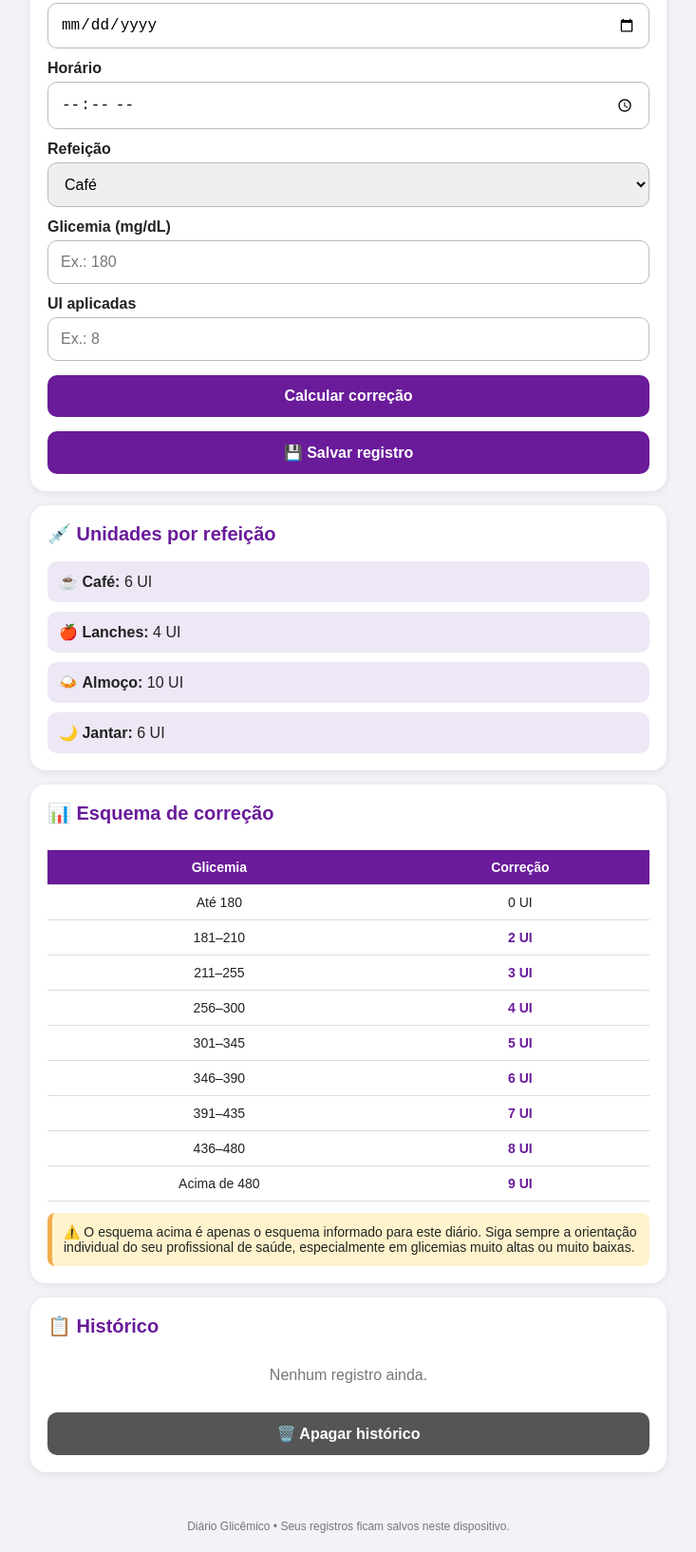
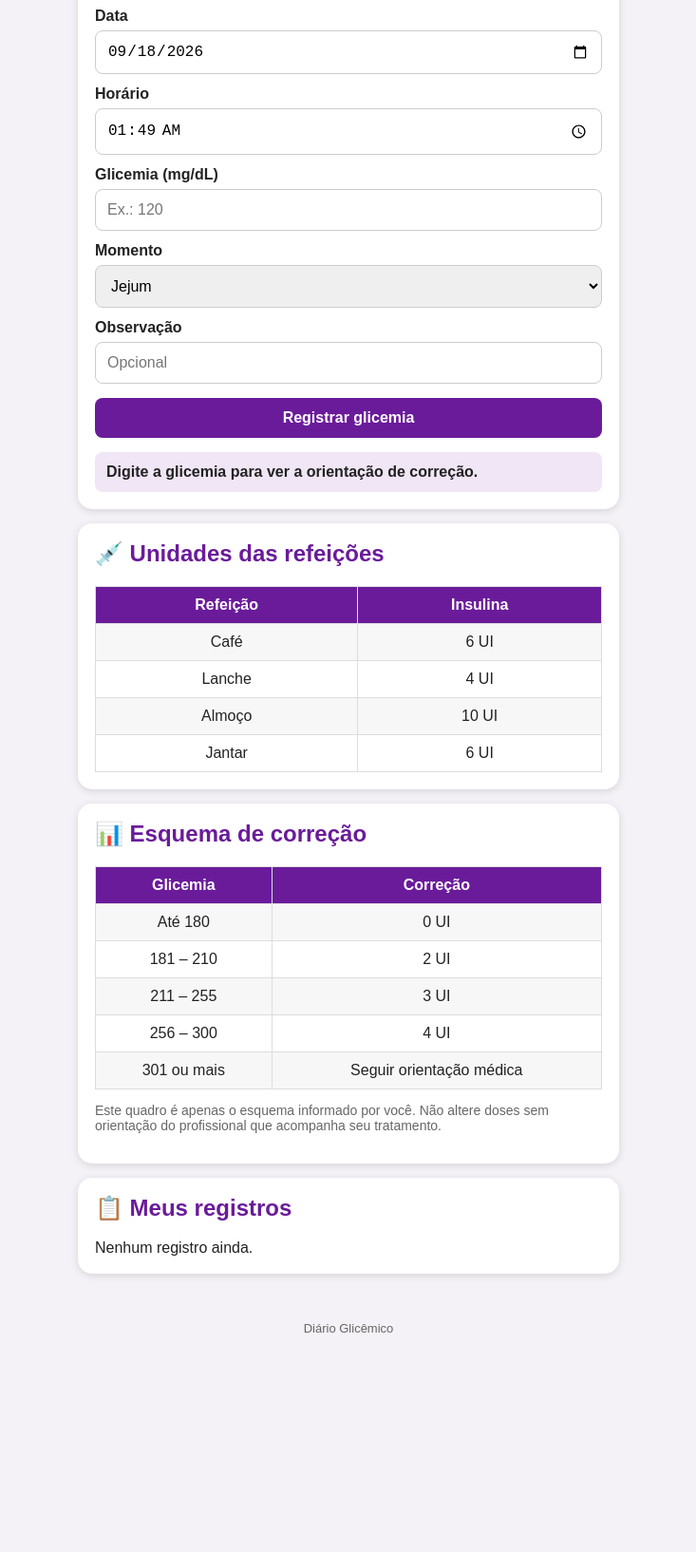
Before and after one commit to elenirjesus19-sudo/Di-rio-glic-mico-, a plain HTML site: page index.html in a window 1280 px wide. Shown: the part 192-1826 px from the top of the page at 95% size, without its empty margins (273-1006 px from the left). After the commit the page ends 1618 px from the top, so only its background shows below. Drawn offline with Linux system fonts and the light colour scheme.

Commit message:
Update index.html

```diff
--- a/index.html
+++ b/index.html
@@ -4,6 +4,7 @@
 <meta charset="UTF-8">
 <meta name="viewport" content="width=device-width, initial-scale=1.0">
 <meta name="theme-color" content="#6a1b9a">
+
 <title>Diário Glicêmico</title>
 
 <style>
@@ -21,92 +22,70 @@ body {
 header {
   background: #6a1b9a;
   color: white;
-  padding: 22px 16px;
+  padding: 20px;
   text-align: center;
 }
 
 header h1 {
   margin: 0;
-  font-size: 26px;
-}
-
-header p {
-  margin: 7px 0 0;
-  font-size: 14px;
+  font-size: 25px;
 }
 
 .container {
-  max-width: 700px;
+  max-width: 600px;
   margin: auto;
   padding: 15px;
 }
 
 .card {
   background: white;
-  border-radius: 16px;
+  border-radius: 15px;
   padding: 18px;
   margin-bottom: 15px;
-  box-shadow: 0 2px 8px rgba(0,0,0,0.08);
+  box-shadow: 0 2px 8px rgba(0,0,0,0.12);
 }
 
 h2 {
   color: #6a1b9a;
   margin-top: 0;
-  font-size: 20px;
 }
 
 label {
   display: block;
   font-weight: bold;
   margin-top: 12px;
-  margin-bottom: 5px;
 }
 
-input, select, button {
+input,
+select,
+button {
   width: 100%;
-  padding: 13px;
-  border-radius: 10px;
-  border: 1px solid #bbb;
+  padding: 12px;
+  margin-top: 6px;
+  border-radius: 8px;
+  border: 1px solid #ccc;
   font-size: 16px;
 }
 
 button {
-  border: none;
   background: #6a1b9a;
   color: white;
+  border: none;
   font-weight: bold;
+  cursor: pointer;
   margin-top: 15px;
-  cursor: pointer;
 }
 
 button:hover {
-  opacity: 0.9;
-}
-
-button.excluir {
-  background: #c62828;
-  margin-top: 8px;
+  background: #4a126d;
 }
 
 .resultado {
-  background: #f3e5f5;
-  border-radius: 12px;
-  padding: 15px;
   margin-top: 15px;
-  font-size: 17px;
-}
-
-.alerta {
-  background: #fff3cd;
-  border-left: 5px solid #f0ad4e;
   padding: 12px;
   border-radius: 8px;
-  margin-top: 12px;
-  font-size: 14px;
-}
-
-.tabela {
-  overflow-x: auto;
+  background: #f0e6f5;
+  font-weight: bold;
 }
 
 table {
@@ -115,11 +94,11 @@ table {
   margin-top: 10px;
 }
 
-th, td {
-  border-bottom: 1px solid #ddd;
-  padding: 10px 6px;
+th,
+td {
+  border: 1px solid #ddd;
+  padding: 10px;
   text-align: center;
-  font-size: 14px;
 }
 
 th {
@@ -127,34 +106,35 @@ th {
   color: white;
 }
 
-.dose {
-  font-weight: bold;
-  color: #6a1b9a;
+tr:nth-child(even) {
+  background: #f7f7f7;
 }
 
-.vazio {
-  text-align: center;
-  color: #777;
-  padding: 15px;
+.registro {
+  border-left: 5px solid #6a1b9a;
+  padding: 10px;
+  margin-top: 10px;
+  background: #fafafa;
+  border-radius: 5px;
+}
+
+.excluir {
+  background: #c62828;
+  margin-top: 8px;
+  padding: 8px;
+  font-size: 14px;
 }
 
 .pequeno {
-  font-size: 13px;
+  font-size: 14px;
   color: #666;
-}
-
-.resumo {
-  background: #ede7f6;
-  padding: 12px;
-  border-radius: 10px;
-  margin-top: 10px;
 }
 
 footer {
   text-align: center;
   padding: 20px;
-  color: #777;
-  font-size: 12px;
+  color: #666;
+  font-size: 13px;
 }
 </style>
 </head>
@@ -163,182 +143,131 @@ footer {
 
 <header>
   <h1>🩸 Diário Glicêmico</h1>
-  <p>Registro de glicemia e unidades de insulina</p>
+  <p>Controle diário da glicemia</p>
 </header>
 
 <div class="container">
 
   <div class="card">
-    <h2>📝 Registrar glicemia</h2>
+    <h2>➕ Registrar glicemia</h2>
 
-    <label for="data">Data</label>
+    <label>Data</label>
     <input type="date" id="data">
 
-    <label for="hora">Horário</label>
+    <label>Horário</label>
     <input type="time" id="hora">
 
-    <label for="refeicao">Refeição</label>
-    <select id="refeicao">
-      <option value="Café">Café</option>
+    <label>Glicemia (mg/dL)</label>
+    <input type="number" id="glicemia" placeholder="Ex.: 120">
+
+    <label>Momento</label>
+    <select id="momento">
+      <option value="Jejum">Jejum</option>
+      <option value="Café da manhã">Café da manhã</option>
       <option value="Lanche">Lanche</option>
       <option value="Almoço">Almoço</option>
+      <option value="Lanche da tarde">Lanche da tarde</option>
       <option value="Jantar">Jantar</option>
+      <option value="Antes de dormir">Antes de dormir</option>
       <option value="Outro">Outro</option>
     </select>
 
-    <label for="glicemia">Glicemia (mg/dL)</label>
-    <input
-      type="number"
-      id="glicemia"
-      placeholder="Ex.: 180"
-      min="1"
-      max="1000"
-    >
+    <label>Observação</label>
+    <input type="text" id="observacao" placeholder="Opcional">
 
-    <label for="insulina">UI aplicadas</label>
-    <input
-      type="number"
-      id="insulina"
-      placeholder="Ex.: 8"
-      min="0"
-      step="1"
-    >
+    <button onclick="registrar()">Registrar glicemia</button>
 
-    <button onclick="calcular()">
-      Calcular correção
-    </button>
-
-    <div id="resultado"></div>
-
-    <button onclick="salvar()">
-      💾 Salvar registro
-    </button>
+    <div class="resultado" id="resultado">
+      Digite a glicemia para ver a orientação de correção.
+    </div>
   </div>
 
 
   <div class="card">
-    <h2>💉 Unidades por refeição</h2>
+    <h2>💉 Unidades das refeições</h2>
 
-    <div class="resumo">
-      ☕ <strong>Café:</strong> 6 UI
-    </div>
-
-    <div class="resumo">
-      🍎 <strong>Lanches:</strong> 4 UI
-    </div>
-
-    <div class="resumo">
-      🍛 <strong>Almoço:</strong> 10 UI
-    </div>
-
-    <div class="resumo">
-      🌙 <strong>Jantar:</strong> 6 UI
-    </div>
+    <table>
+      <tr>
+        <th>Refeição</th>
+        <th>Insulina</th>
+      </tr>
+      <tr>
+        <td>Café</td>
+        <td>6 UI</td>
+      </tr>
+      <tr>
+        <td>Lanche</td>
+        <td>4 UI</td>
+      </tr>
+      <tr>
+        <td>Almoço</td>
+        <td>10 UI</td>
+      </tr>
+      <tr>
+        <td>Jantar</td>
+        <td>6 UI</td>
+      </tr>
+    </table>
   </div>
 
 
   <div class="card">
     <h2>📊 Esquema de correção</h2>
 
-    <div class="tabela">
     <table>
-        <thead>
       <tr>
         <th>Glicemia</th>
         <th>Correção</th>
       </tr>
-        </thead>
-
-        <tbody>
       <tr>
         <td>Até 180</td>
         <td>0 UI</td>
       </tr>
+      <tr>
+        <td>181 – 210</td>
+        <td>2 UI</td>
+      </tr>
+      <tr>
+        <td>211 – 255</td>
+        <td>3 UI</td>
+      </tr>
+      <tr>
+        <td>256 – 300</td>
+        <td>4 UI</td>
+      </tr>
+      <tr>
+        <td>301 ou mais</td>
+        <td>Seguir orientação médica</td>
+      </tr>
+    </table>
 
-          <tr>
-            <td>181–210</td>
-            <td class="dose">2 UI</td>
-          </tr>
-
-          <tr>
-            <td>211–255</td>
-            <td class="dose">3 UI</td>
-          </tr>
-
-          <tr>
-            <td>256–300</td>
-            <td class="dose">4 UI</td>
-          </tr>
-
-          <tr>
-            <td>301–345</td>
-            <td class="dose">5 UI</td>
-          </tr>
-
-          <tr>
-            <td>346–390</td>
-            <td class="dose">6 UI</td>
-          </tr>
-
-          <tr>
-            <td>391–435</td>
-            <td class="dose">7 UI</td>
-          </tr>
-
-          <tr>
-            <td>436–480</td>
-            <td class="dose">8 UI</td>
-          </tr>
-
-          <tr>
-            <td>Acima de 480</td>
-            <td class="dose">9 UI</td>
-          </tr>
-        </tbody>
-      </table>
-    </div>
-
-    <div class="alerta">
-      ⚠️ O esquema acima é apenas o esquema informado para este diário.
-      Siga sempre a orientação individual do seu profissional de saúde,
-      especialmente em glicemias muito altas ou muito baixas.
-    </div>
+    <p class="pequeno">
+      Este quadro é apenas o esquema informado por você.
+      Não altere doses sem orientação do profissional que acompanha seu tratamento.
+    </p>
   </div>
 
 
   <div class="card">
-    <h2>📋 Histórico</h2>
+    <h2>📋 Meus registros</h2>
 
-    <div id="historico">
-      <div class="vazio">
+    <div id="lista">
       Nenhum registro ainda.
     </div>
-    </div>
-
-    <button
-      onclick="apagarTudo()"
-      style="background:#555;"
-    >
-      🗑️ Apagar histórico
-    </button>
   </div>
 
 </div>
 
 <footer>
-  Diário Glicêmico • Seus registros ficam salvos neste dispositivo.
+  Diário Glicêmico
 </footer>
 
 
 <script>
 
-let registros = JSON.parse(
-  localStorage.getItem("diarioGlicemico") || "[]"
-);
+let registros = JSON.parse(localStorage.getItem("registrosGlicemia")) || [];
 
-
-// Coloca data e hora atuais
-function preencherDataHora() {
+function definirDataHora() {
 
   const agora = new Date();
 
@@ -357,246 +286,157 @@ function preencherDataHora() {
 }
 
 
-// Calcula a correção
-function calcularCorrecao(glicemia) {
+function verificarCorrecao() {
 
-  if (glicemia <= 180) return 0;
-  if (glicemia <= 210) return 2;
-  if (glicemia <= 255) return 3;
-  if (glicemia <= 300) return 4;
-  if (glicemia <= 345) return 5;
-  if (glicemia <= 390) return 6;
-  if (glicemia <= 435) return 7;
-  if (glicemia <= 480) return 8;
+  const valor = Number(document.getElementById("glicemia").value);
 
-  return 9;
+  const resultado = document.getElementById("resultado");
+
+  if (!valor) {
+    resultado.innerHTML =
+      "Digite a glicemia para ver a orientação de correção.";
+    return;
+  }
+
+  if (valor <= 180) {
+
+    resultado.innerHTML =
+      "Glicemia até 180 mg/dL — correção: 0 UI.";
+
+  } else if (valor <= 210) {
+
+    resultado.innerHTML =
+      "Glicemia de 181 a 210 mg/dL — correção informada: 2 UI.";
+
+  } else if (valor <= 255) {
+
+    resultado.innerHTML =
+      "Glicemia de 211 a 255 mg/dL — correção informada: 3 UI.";
+
+  } else if (valor <= 300) {
+
+    resultado.innerHTML =
+      "Glicemia de 256 a 300 mg/dL — correção informada: 4 UI.";
+
+  } else {
+
+    resultado.innerHTML =
+      "Glicemia acima de 300 mg/dL — seguir a orientação médica.";
+
+  }
 }
 
 
-// Dose da refeição
-function doseRefeicao(refeicao) {
-
-  if (refeicao === "Café") return 6;
-  if (refeicao === "Lanche") return 4;
-  if (refeicao === "Almoço") return 10;
-  if (refeicao === "Jantar") return 6;
-
-  return 0;
-}
+document.getElementById("glicemia").addEventListener(
+  "input",
+  verificarCorrecao
+);
 
 
-// Calcular e mostrar
-function calcular() {
+function registrar() {
 
-  const glicemia =
-    Number(document.getElementById("glicemia").value);
+  const data = document.getElementById("data").value;
+  const hora = document.getElementById("hora").value;
+  const glicemia = document.getElementById("glicemia").value;
+  const momento = document.getElementById("momento").value;
+  const observacao = document.getElementById("observacao").value;
 
-  const refeicao =
-    document.getElementById("refeicao").value;
+  if (!data || !hora || !glicemia) {
 
-  const resultado =
-    document.getElementById("resultado");
-
-  if (!glicemia) {
-
-    resultado.innerHTML = `
-      <div class="alerta">
-        Informe a glicemia primeiro.
-      </div>
-    `;
+    alert("Preencha a data, o horário e a glicemia.");
 
     return;
   }
 
-  const refeicaoUI = doseRefeicao(refeicao);
-  const correcaoUI = calcularCorrecao(glicemia);
-  const total = refeicaoUI + correcaoUI;
+  const registro = {
 
-  resultado.innerHTML = `
-    <div class="resultado">
+    data: data,
+    hora: hora,
+    glicemia: glicemia,
+    momento: momento,
+    observacao: observacao
 
-      <strong>Glicemia:</strong>
-      ${glicemia} mg/dL<br><br>
+  };
 
-      <strong>Dose da refeição:</strong>
-      ${refeicaoUI} UI<br><br>
+  registros.push(registro);
 
-      <strong>Correção:</strong>
-      ${correcaoUI} UI<br><br>
+  localStorage.setItem(
+    "registrosGlicemia",
+    JSON.stringify(registros)
+  );
 
-      <strong>Total indicado pelo esquema:</strong>
-      <span class="dose">${total} UI</span>
+  mostrarRegistros();
 
-    </div>
-  `;
+  document.getElementById("glicemia").value = "";
+  document.getElementById("observacao").value = "";
 
-  document.getElementById("insulina").value = total;
+  document.getElementById("resultado").innerHTML =
+    "Registro salvo com sucesso! ✅";
 }
 
 
-// Salvar
-function salvar() {
+function mostrarRegistros() {
 
-  const data =
-    document.getElementById("data").value;
+  const lista = document.getElementById("lista");
 
-  const hora =
-    document.getElementById("hora").value;
+  if (registros.length === 0) {
 
-  const refeicao =
-    document.getElementById("refeicao").value;
-
-  const glicemia =
-    Number(document.getElementById("glicemia").value);
-
-  const insulina =
-    Number(document.getElementById("insulina").value);
-
-  if (!data || !hora || !glicemia) {
-
-    alert("Preencha data, horário e glicemia.");
+    lista.innerHTML = "Nenhum registro ainda.";
 
     return;
   }
 
-  const correcao =
-    calcularCorrecao(glicemia);
+  lista.innerHTML = "";
 
-  const doseBase =
-    doseRefeicao(refeicao);
+  registros
+    .slice()
+    .reverse()
+    .forEach((registro, indice) => {
 
-  registros.push({
+      const div = document.createElement("div");
 
-    id: Date.now(),
+      div.className = "registro";
 
-    data: data,
+      div.innerHTML = `
+        <strong>🩸 ${registro.glicemia} mg/dL</strong><br>
+        📅 ${registro.data}<br>
+        ⏰ ${registro.hora}<br>
+        🍽️ ${registro.momento}<br>
+        ${registro.observacao
+          ? "📝 " + registro.observacao
+          : ""}
+        <button
+          class="excluir"
+          onclick="excluirRegistro(${registros.length - 1 - indice})">
+          Excluir
+        </button>
+      `;
 
-    hora: hora,
-
-    refeicao: refeicao,
-
-    glicemia: glicemia,
-
-    doseBase: doseBase,
-
-    correcao: correcao,
-
-    insulina: insulina
+      lista.appendChild(div);
 
     });
+}
+
+
+function excluirRegistro(indice) {
+
+  if (confirm("Deseja excluir este registro?")) {
+
+    registros.splice(indice, 1);
 
     localStorage.setItem(
-    "diarioGlicemico",
+      "registrosGlicemia",
       JSON.stringify(registros)
     );
 
-  mostrarHistorico();
-
-  alert("Registro salvo! ❤️");
+    mostrarRegistros();
+  }
 }
 
 
-// Mostrar histórico
-function mostrarHistorico() {
+definirDataHora();
+mostrarRegistros();
 
-  const area =
-    document.getElementById("historico");
-
-  if (registros.length === 0) {
-
-    area.innerHTML = `
-      <div class="vazio">
-        Nenhum registro ainda.
-      </div>
-    `;
-
-    return;
-  }
-
-  const ordenados =
-    [...registros].reverse();
-
-  area.innerHTML = ordenados.map(registro => `
-
-    <div class="card"
-         style="border:1px solid #ddd;
-                box-shadow:none;">
-
-      <strong>
-        ${formatarData(registro.data)}
-      </strong>
-
-      • ${registro.hora}
-
-      <br><br>
-
-      <strong>Refeição:</strong>
-      ${registro.refeicao}
-
-      <br>
-
-      <strong>Glicemia:</strong>
-      ${registro.glicemia} mg/dL
-
-      <br>
-
-      <strong>Dose refeição:</strong>
-      ${registro.doseBase} UI
-
-      <br>
-
-      <strong>Correção:</strong>
-      ${registro.correcao} UI
-
-      <br>
-
-      <strong>UI aplicadas:</strong>
-      ${registro.insulina} UI
-
-      <button
-        class="excluir"
-        onclick="excluir(${registro.id})">
-        Excluir
-      </button>
-
-    </div>
-
-  `).join("");
-}
-
-
-// Formatar data
-function formatarData(data) {
-
-  const partes = data.split("-");
-
-  if (partes.length !== 3) return data;
-
-  return `${partes[2]}/${partes[1]}/${partes[0]}`;
-}
-
-
-// Excluir um registro
-function excluir(id) {
-
-  if (!confirm("Excluir este registro?")) {
-    return;
-  }
-
-  registros =
-    registros.filter(r => r.id !== id);
-
-  localStorage.setItem(
-    "diarioGlicemico",
-    JSON.stringify(registros)
-  );
-
-  mostrarHistorico();
-}
-  // Inicializar o diário
-document.addEventListener("DOMContentLoaded", function () {
-    mostrarHistorico();
-});
 </script>
 
 </body>
```
Lines whose indentation alone changed are shown as unchanged.
